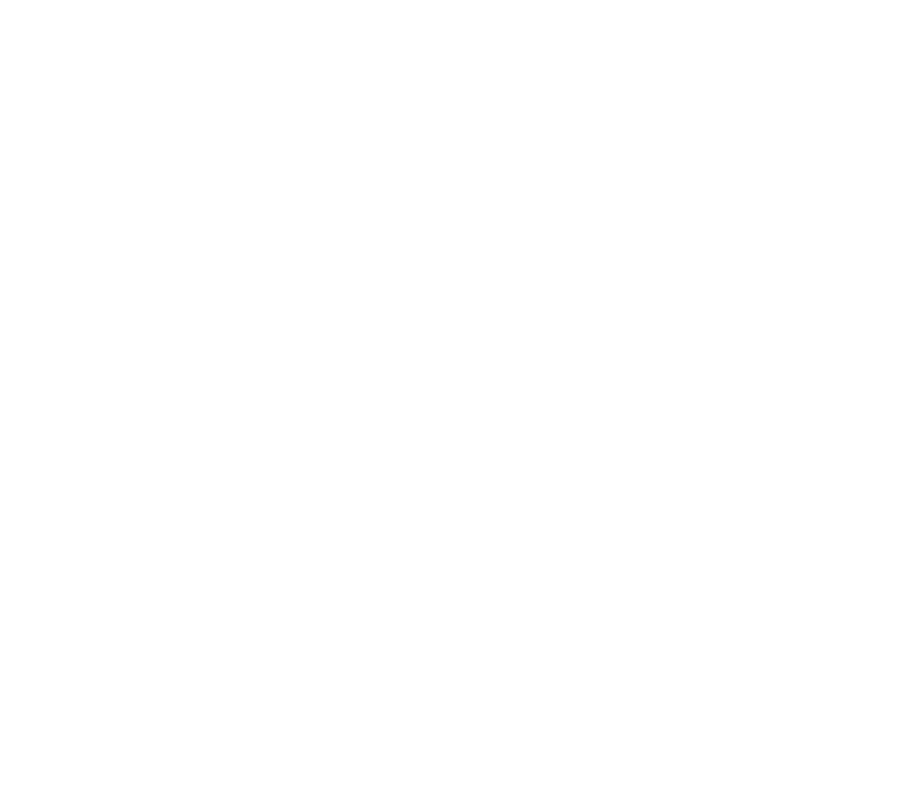
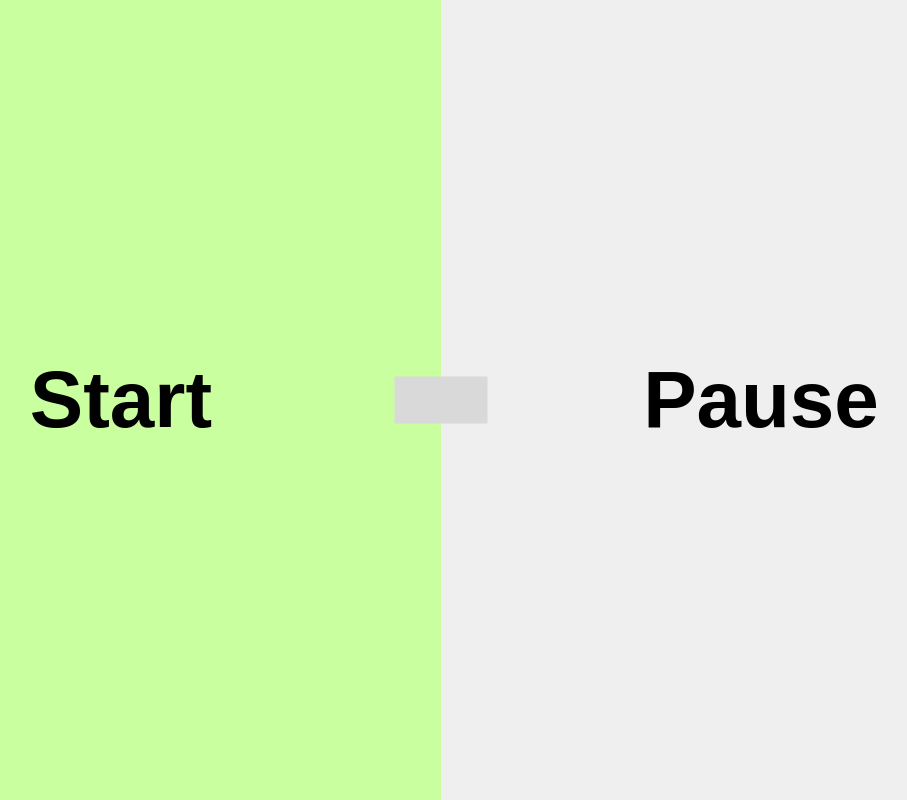
Before and after one commit to FikrYemane/GameTimer, a plain HTML site: page index.html in a window 1280 px wide. Shown: the whole page, without its empty margins (199-1106 px from the left). Drawn offline with Linux system fonts and the light colour scheme.

Commit message:
added timer

```diff
--- /dev/null
+++ b/app.js
@@ -0,0 +1,30 @@
+let start = document.getElementById("start");
+let pause = document.getElementById("pause");
+let innerTimer = document.getElementById("input-timer");
+let log = console.log;
+let timer
+let remaining
+let timerVal = innerTimer.value;
+function countDown() {}
+function stopTurn() {}
+
+start.addEventListener("click", async () => {
+  timerVal = innerTimer.value;
+  let orignalTime = innerTimer.value;
+  timer = setInterval(() => {
+    timerVal--;
+    console.log(timerVal);
+    if (timerVal === 0) {
+      clearInterval(timer);
+    }
+    innerTimer.value = timerVal + "s";
+  }, 1000);
+
+  setTimeout(() => {
+    clearInterval(timer);
+    innerTimer.value = orignalTime;
+  }, orignalTime * 1000);
+});
+pause.addEventListener('click', ()=>{
+       clearInterval(timer)
+})
--- a/index.html
+++ b/index.html
@@ -1,11 +1,37 @@
 <!DOCTYPE html>
 <html lang="en">
-<head>
-    <meta charset="UTF-8">
-    <meta name="viewport" content="width=device-width, initial-scale=1.0">
-    <title>Document</title>
-</head>
-<body>
+  <head>
+    <meta charset="UTF-8" />
+    <meta name="viewport" content="width=device-width, initial-scale=1.0" />
+    <title>Mono Timer</title>
+    <link rel="stylesheet" href="style.css" />
+  </head>
+  <body>
+    <div id="hero">
+      <div class="container">
+        <div class="timer">
+            <input type="text" id="input-timer" >
+        </div>
+        <div class="main-container">
+            <div class="right main-child">
+                <button id="start">
+                    <div class="text-container">
+                        <h1> Start</h1>
+                    </div>
+                </button>
+            </div>
+            <div class="left main-child">
+                <button id="pause">
+                    <div class="text-container">
+                        <h1> Pause</h1>
+                    </div>
+                </button>
+            </div>
 
-</body>
+        </div>
+      </div>
+    </div>
+
+    <script src="app.js"></script>
+  </body>
 </html>
--- /dev/null
+++ b/style.scss
@@ -0,0 +1,70 @@
+* {
+    margin: 0;
+    padding: 0;
+    box-sizing: border-box;
+    text-decoration: none;
+    font-style: none;
+    list-style: none;
+}
+#hero {
+    .container {
+        .timer {
+            position: absolute;
+            top: 50%;
+            left: 50%;
+            transform: translate(-50%, -50%);
+
+            input {
+                border: none;
+                background-color: #d9d9d9;
+                width: 93px;
+                height: 47px;
+                font-size: 2rem;
+                font-weight: 1000;
+                text-align: center;
+            }
+        }
+        button {
+            outline: none;
+            border: none;
+            cursor: pointer;
+        }
+
+        .main-container {
+            display: flex;
+            align-items: center;
+            justify-content: space-between;
+            .main-child {
+                width: 50%;
+                 height: 100vh;
+                 h1{
+                    font-size: 5rem;
+                 }
+
+            }
+            .right , .left{
+                height: 100vh;
+                width: 100%;
+            }
+            .right {
+                display: flex;
+                justify-content: flex-end;
+                button {
+                    background-color: #C9FF9E;
+                    height: 100vh;
+                    width: 100%;
+
+                }
+            }
+            .left {
+                display: flex;
+                button {
+                    height: 100vh;
+                    width: 100%;
+                    margin-right: auto;
+
+                }
+            }
+        }
+    }
+}
```
Also changed, not shown: style.css (added), 1 other file.
